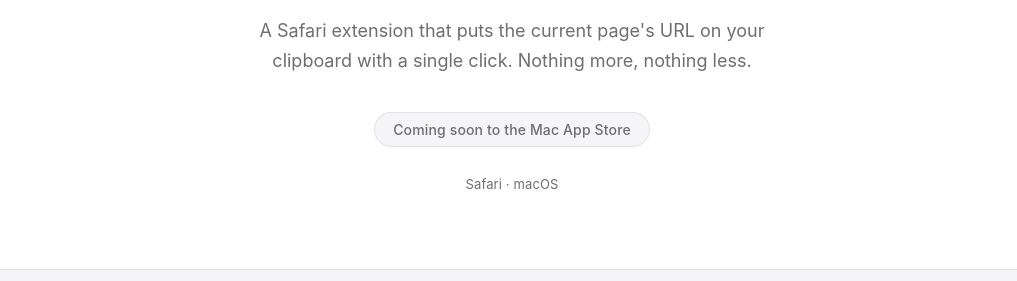
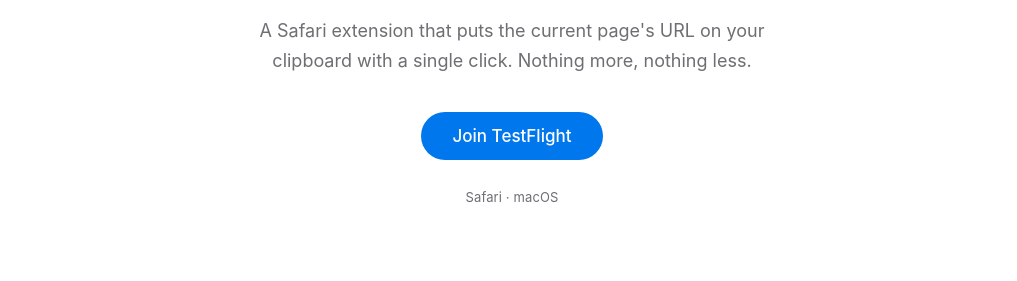
Before and after one commit to schmoli-org/graburl, an Astro site in the folder web/: page / in a window 1280 px wide. Shown: the part 519-800 px from the top of the page, without its empty margins (128-1145 px from the left). Built offline with nearby package versions, Linux system fonts and the light colour scheme; Astro itself is replaced by a stand-in of ours.

Commit message:
feat: add TestFlight beta link to landing page
Replace coming-soon badge with a prominent TestFlight join button linking to the public beta program.

```diff
--- a/web/src/pages/index.astro
+++ b/web/src/pages/index.astro
@@ -77,8 +77,9 @@ import Layout from '../layouts/Layout.astro';
         A Safari extension that puts the current page's URL on your clipboard with a single click. Nothing more, nothing less.
       </p>
       <div class="hero-actions">
-        <!-- TODO post-approval: replace badge with Apple's Mac App Store badge linking to https://apps.apple.com/app/graburl/id<app-id> -->
-        <span class="coming-soon-badge">Coming soon to the Mac App Store</span>
+        <a href="https://testflight.apple.com/join/w6wuGu5k" target="_blank" rel="noopener noreferrer" class="btn btn-lg">
+          Join TestFlight
+        </a>
       </div>
       <p class="availability">Safari · macOS</p>
     </section>
@@ -628,19 +629,6 @@ import Layout from '../layouts/Layout.astro';
     margin-left: auto;
   }
 
-  /* ── Coming soon badge ── */
-  .coming-soon-badge {
-    display: inline-block;
-    background: var(--bg-alt);
-    border: 1px solid var(--border);
-    color: var(--text-2);
-    font-size: 14px;
-    font-weight: 500;
-    padding: 8px 18px;
-    border-radius: 980px;
-    letter-spacing: 0.01em;
-  }
-
   /* ── Responsive ── */
   @media (max-width: 600px) {
     .hero {
```
